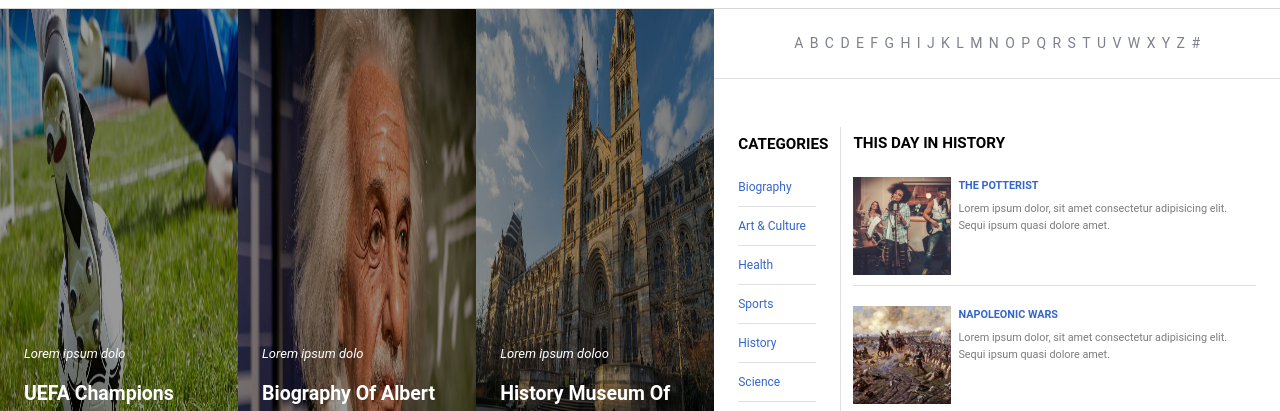
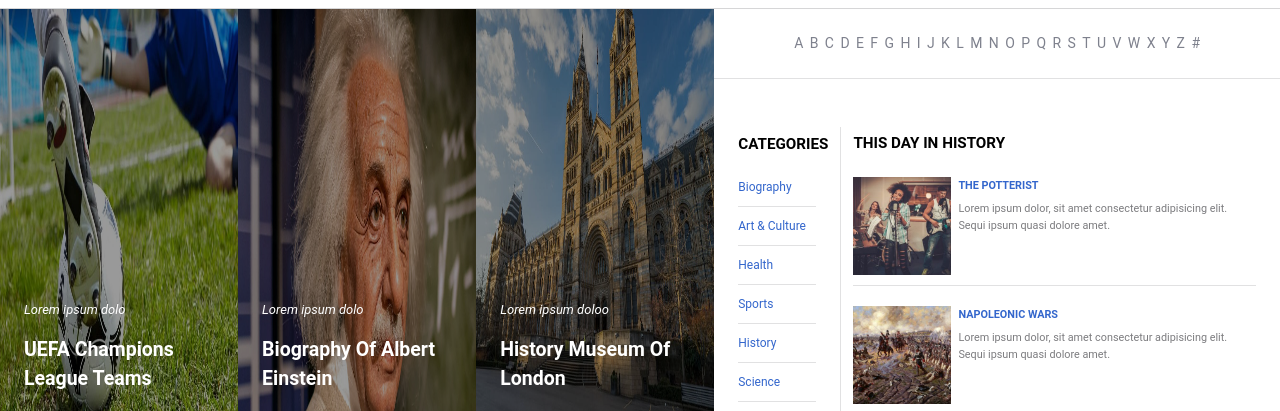
Before and after one commit to kweku-xvi/wikiclone, a plain HTML site: page index.html in a window 1280 px wide. Shown: the part 67-478 px from the top of the page. Drawn offline with Linux system fonts and the light colour scheme.

Commit message:
changed vh for img wrapper

```diff
--- a/css/index.css
+++ b/css/index.css
@@ -63,7 +63,7 @@
 .img_wrapper{
     position: relative;
     width: 100%;
-    height: 57.5vh;
+    height: 52vh;
     /* border: 1px solid; */
 }
 .img_wrapper::after {
```
